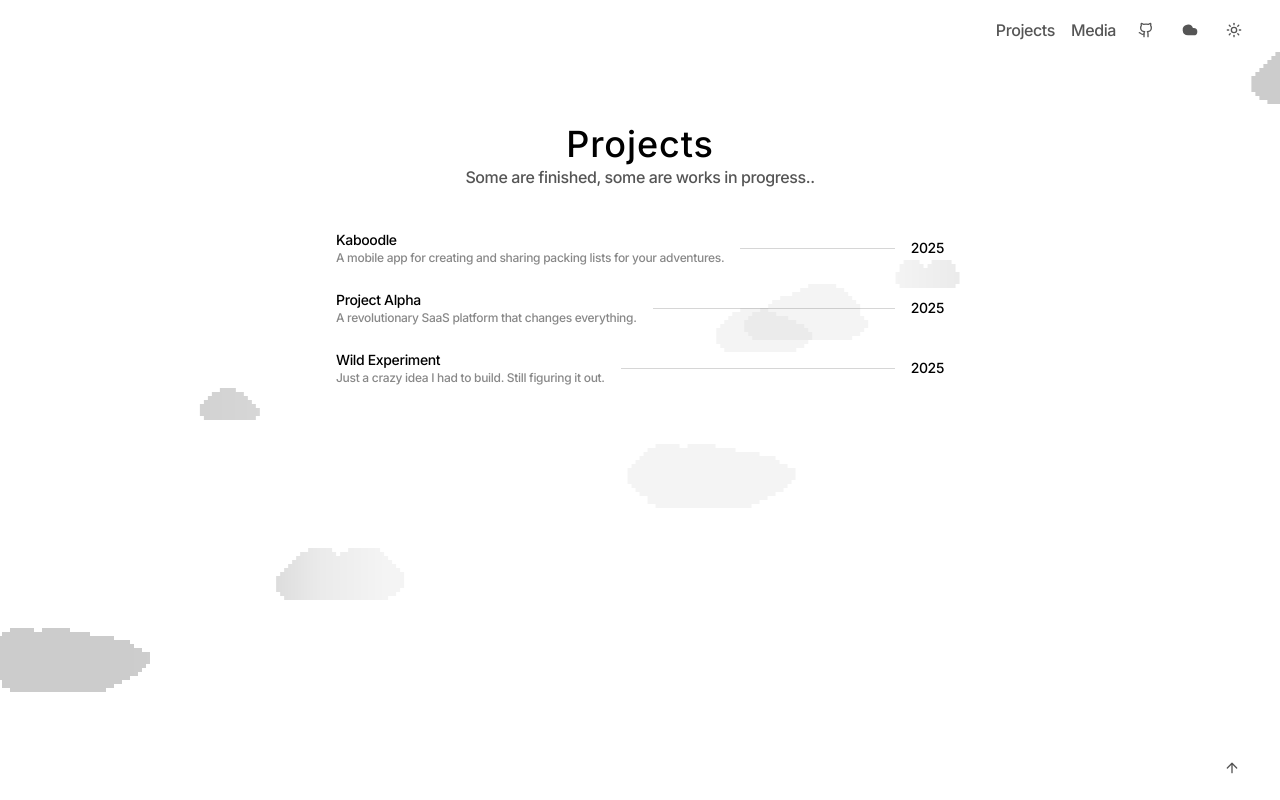
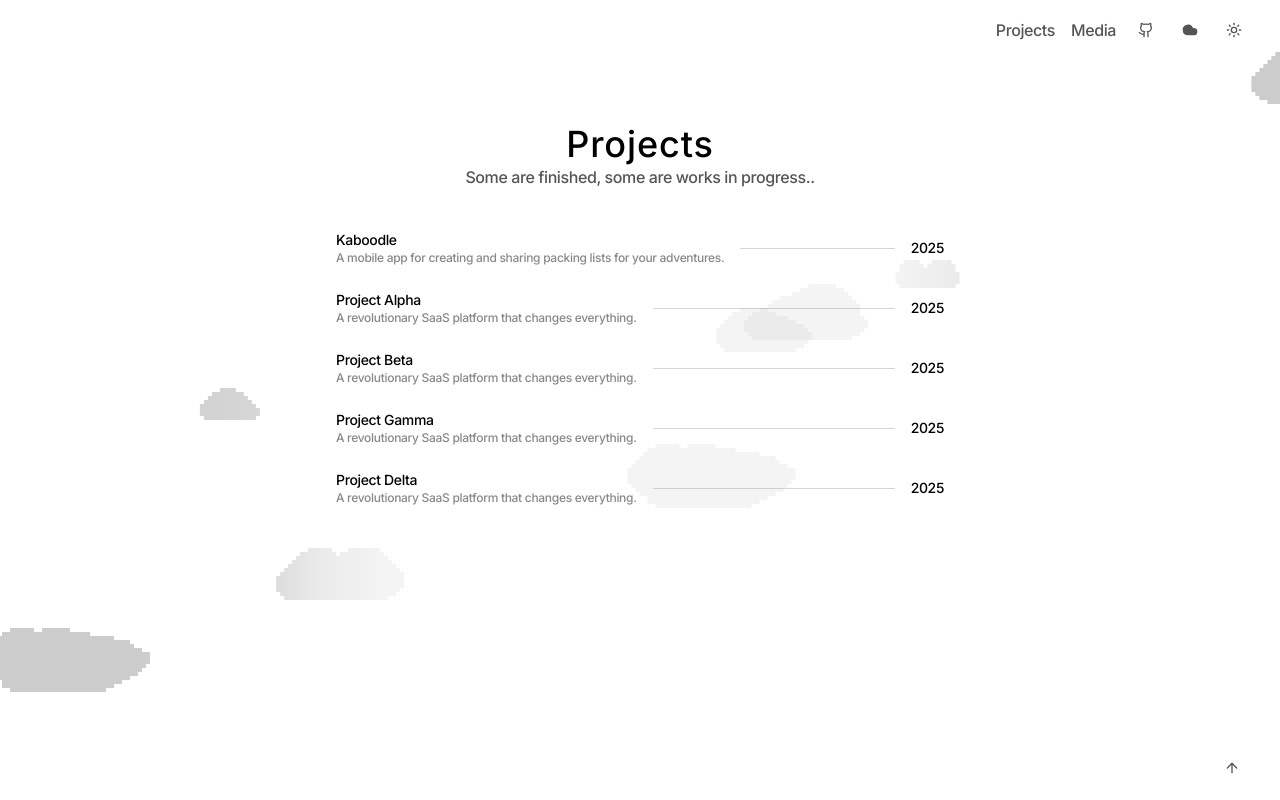
Before and after one commit to Awhalen1999/portfolio, a Next.js app: page /projects in a window 1280 px wide. Built offline with nearby package versions, Linux system fonts and the light colour scheme; a web font is replaced by a local one.

Commit message:
projects

```diff
--- a/app/(content)/projects/page.tsx
+++ b/app/(content)/projects/page.tsx
@@ -22,8 +22,20 @@ const projects: Project[] = [
     image: '/cover.jpg',
   },
   {
-    title: 'Wild Experiment',
-    description: 'Just a crazy idea I had to build. Still figuring it out.',
+    title: 'Project Beta',
+    description: 'A revolutionary SaaS platform that changes everything.',
+    year: '2025',
+    image: '/cover.jpg',
+  },
+  {
+    title: 'Project Gamma',
+    description: 'A revolutionary SaaS platform that changes everything.',
+    year: '2025',
+    image: '/cover.jpg',
+  },
+  {
+    title: 'Project Delta',
+    description: 'A revolutionary SaaS platform that changes everything.',
     year: '2025',
     image: '/cover.jpg',
   },
```
